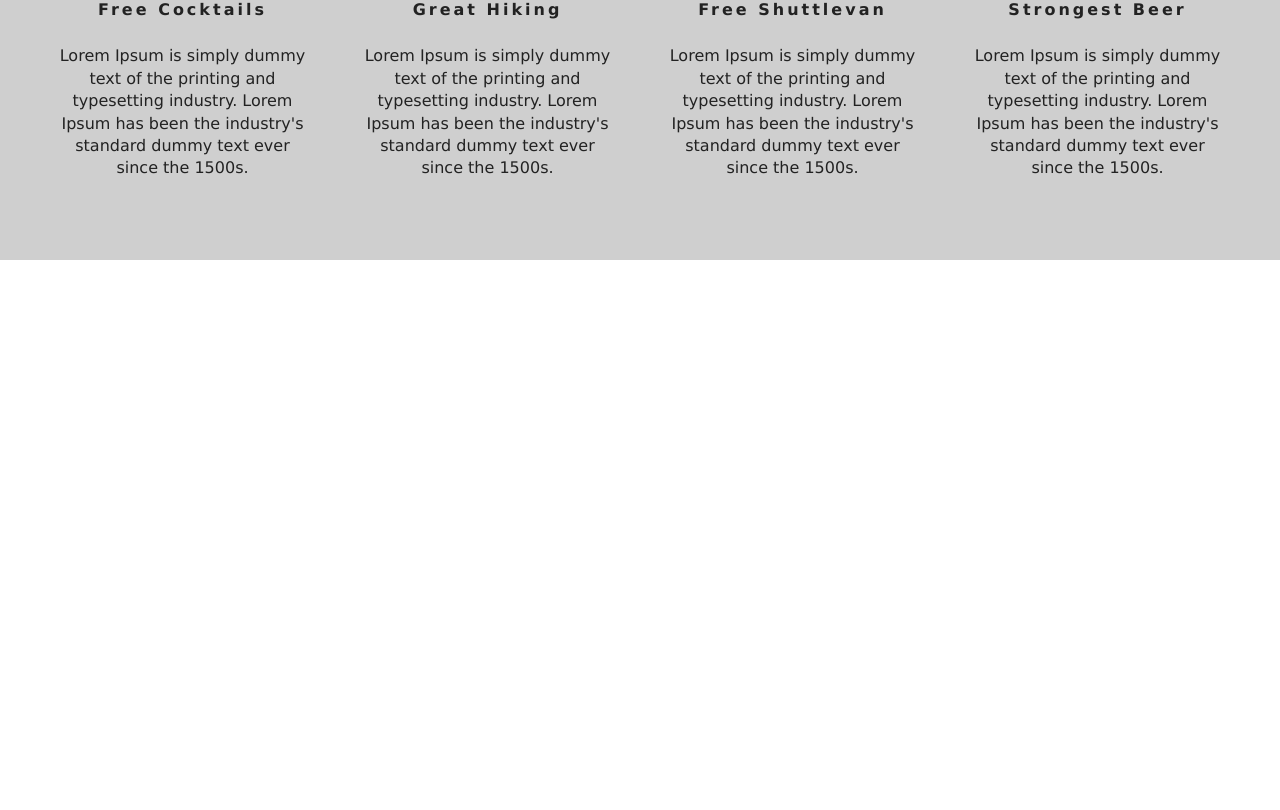
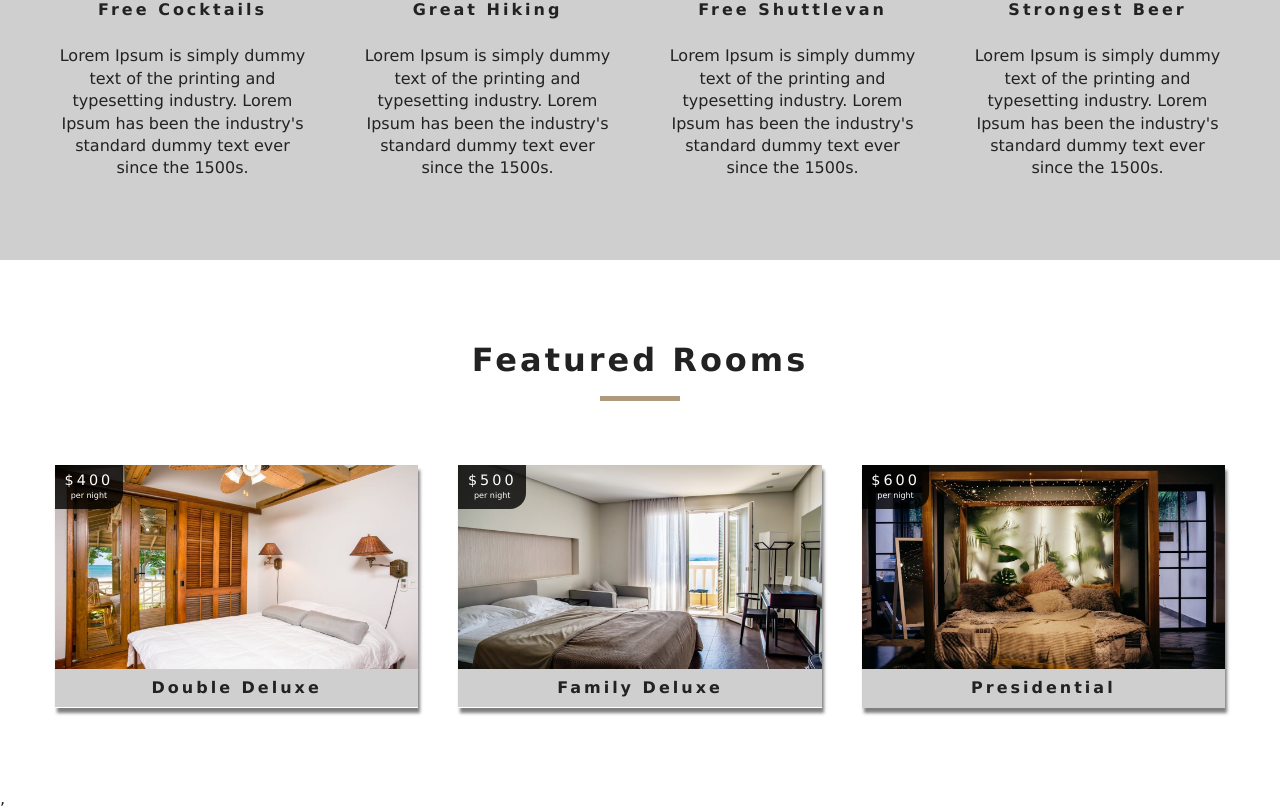
Before and after one commit to ShiyuCheng2018/Beach-Resort, a React (Create React App) app: page / in a window 1280 px wide. Shown: the part 1086-1896 px from the top of the page. Before the commit the page ends 1346 px from the top, so only its background shows below. Built offline with nearby package versions, Linux system fonts and the light colour scheme.

Commit message:
finished room component and loading function

```diff
--- a/package.json
+++ b/package.json
@@ -5,7 +5,8 @@
   "dependencies": {
     "react": "^16.9.0",
     "react-dom": "^16.9.0",
-    "react-scripts": "3.1.1"
+    "react-scripts": "3.1.1",
+    "prop-types": "latest"
   },
   "scripts": {
     "start": "react-scripts start",
--- /dev/null
+++ b/src/Components/FeaturedRooms.js
@@ -0,0 +1,29 @@
+import React, {Component} from 'react';
+import {RoomContext} from "../context";
+import Loading from "./Loading";
+import Room from "./Room";
+import Title from "./Titles";
+import Rooms from "../pages/Rooms";
+
+class FeaturedRooms extends Component {
+    static contextType = RoomContext;
+
+    render() {
+       let {loading, featuredRooms: rooms} = this.context;
+       rooms = rooms.map(room => {
+           return <Room key={room.id} room={room}/>
+       });
+
+        return (
+            <section className={"featured-rooms"}>
+                <Title title={"featured rooms"}/>
+                <div className={"featured-rooms-center"}>
+                    {/*{Loading?<Loading/>:rooms}*/}
+                    {rooms}
+                </div>
+            </section>
+        );
+    }
+}
+
+export default FeaturedRooms;
--- /dev/null
+++ b/src/Components/Loading.js
@@ -0,0 +1,12 @@
+import React from 'react';
+import loadingGif from "../images/gif/loading-arrow.gif"
+function Loading() {
+    return (
+        <div className={"loading"}>
+            <h4>rooms data loading...</h4>
+            <img src={loadingGif} alt={""}/>
+        </div>
+    );
+}
+
+export default Loading;
--- /dev/null
+++ b/src/Components/Room.js
@@ -0,0 +1,32 @@
+import React from 'react';
+import {Link} from "react-router-dom";
+import defaultImg from "../images/room-1.jpeg";
+import PropTypes from "prop-types";
+
+function Room({room}) {
+    const {name, slug, images, price} = room;
+
+    return (
+        <article className={"room"}>
+            <div className={"img-container"}>
+                <img src={images[0] || defaultImg} alt={"single room"}/>
+                <div className={"price-top"}>
+                    <h6>${price}</h6>
+                    <p>per night</p>
+                </div>
+                <Link to={"/rooms/"+{slug}} className={"btn-primary room-link"}>Features</Link>
+            </div>
+            <p className={"room-info"}>{name}</p>
+        </article>
+    );
+}
+
+Room.prototypes = {
+    room: PropTypes.shape({
+        name:PropTypes.string.isRequired,
+        slug:PropTypes.string.isRequired,
+        images:PropTypes.arrayOf(PropTypes.string).isRequired,
+        price:PropTypes.number.isRequired,
+    })
+};
+export default Room;
--- /dev/null
+++ b/src/context.js
@@ -0,0 +1,49 @@
+import React, {Component} from 'react';
+import items from "./data";
+
+const RoomContext = React.createContext();
+
+
+class RoomProvider extends Component {
+    state={
+        rooms:[],
+        sortedRooms:[],
+        featuredRooms:[],
+        loading:true,
+    };
+    //get data
+    componentDidMount() {
+        let rooms = this.formateData(items);
+        let featuredRooms = rooms.filter(room => room.featured === true);
+        this.setState({
+            rooms,
+            featuredRooms,
+            sortedRooms: rooms,
+            loading:false,
+        });
+        console.log(featuredRooms);
+    }
+    formateData(items){
+        let tempItems = items.map(item =>{
+            let id = item.sys.id;
+            let images = item.fields.images.map(image=>
+                image.fields.file.url);
+            return {...item.fields, images, id};
+        });
+        return tempItems;
+    };
+
+
+    render() {
+        return (
+            <RoomContext.Provider value={{...this.state}}>
+                {this.props.children}
+            </RoomContext.Provider>
+        );
+    }
+}
+
+const RoomConsumer = RoomContext.Consumer;
+
+
+export {RoomProvider, RoomConsumer, RoomContext};
--- a/src/index.js
+++ b/src/index.js
@@ -1,14 +1,18 @@
 import React from 'react';
 import ReactDOM from 'react-dom';
-import {BrowserRouter as Router, Route, Link} from "react-router-dom";
+import {BrowserRouter as Router} from "react-router-dom";
 import * as serviceWorker from './serviceWorker';
 import App from "./App";
+import {RoomProvider} from "./context";
 
 ReactDOM.render(
-    <Router>
-        <App />
-    </Router>,
-     document.getElementById('root'));
+    <RoomProvider>
+        <Router>
+            <App />
+        </Router>,
+    </RoomProvider>,
+document.getElementById('root')
+);
 
 // If you want your app to work offline and load faster, you can change
 // unregister() to register() below. Note this comes with some pitfalls.
--- a/src/pages/Home.js
+++ b/src/pages/Home.js
@@ -3,6 +3,8 @@ import Hero from "../Components/Hero"
 import Banner from "../Components/Banner";
 import {Link} from "react-router-dom";
 import Services from "../Components/Services";
+import FeaturedRooms from "../Components/FeaturedRooms";
+
 
 export default function Home(){
     return(
@@ -12,7 +14,8 @@ export default function Home(){
                     <Link to={"/rooms"} className={"btn-primary"}>our rooms</Link>
                 </Banner>
             </Hero>
-        <Services></Services>
+        <Services/>
+            <FeaturedRooms> </FeaturedRooms>
         </React.Fragment>
 
     )
```
